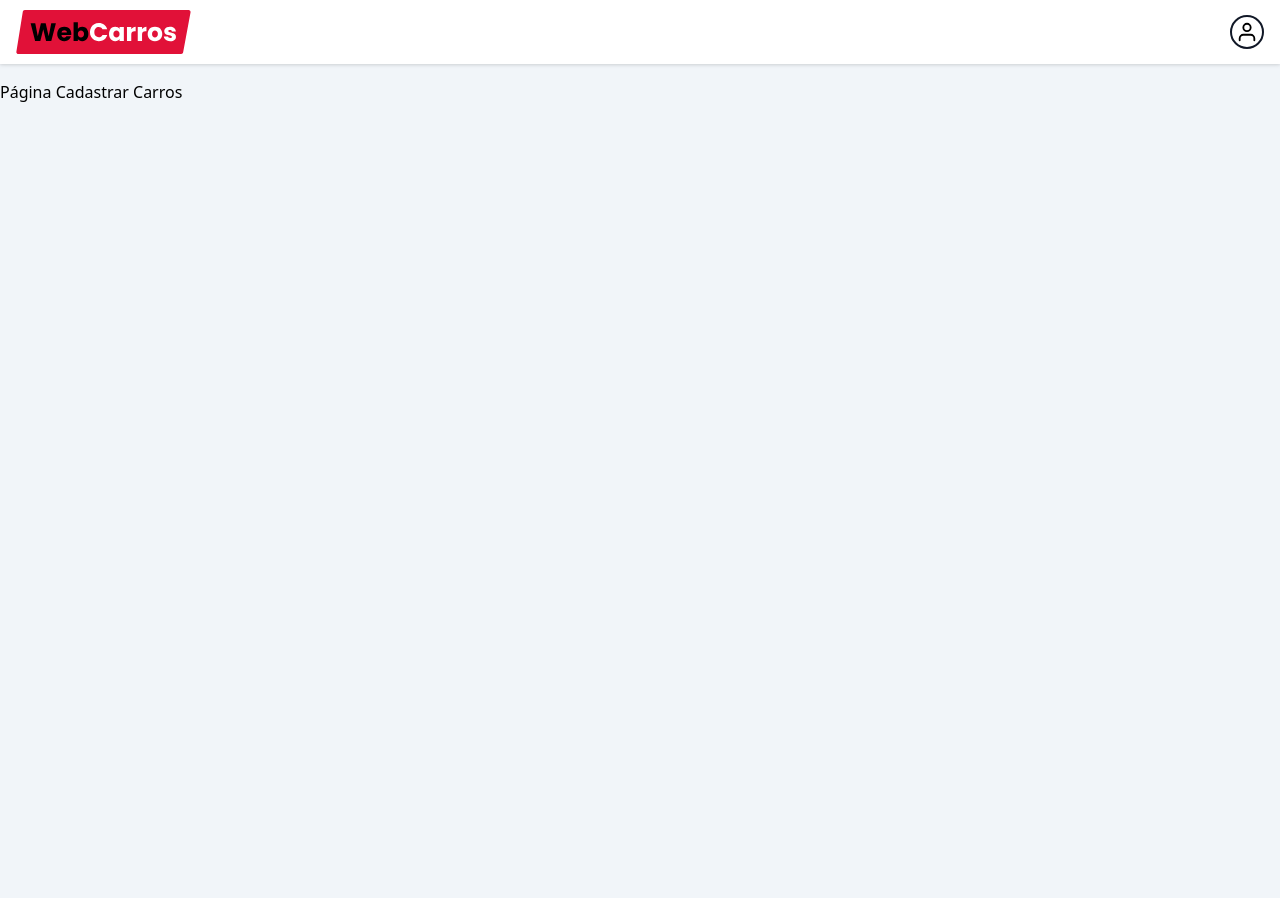
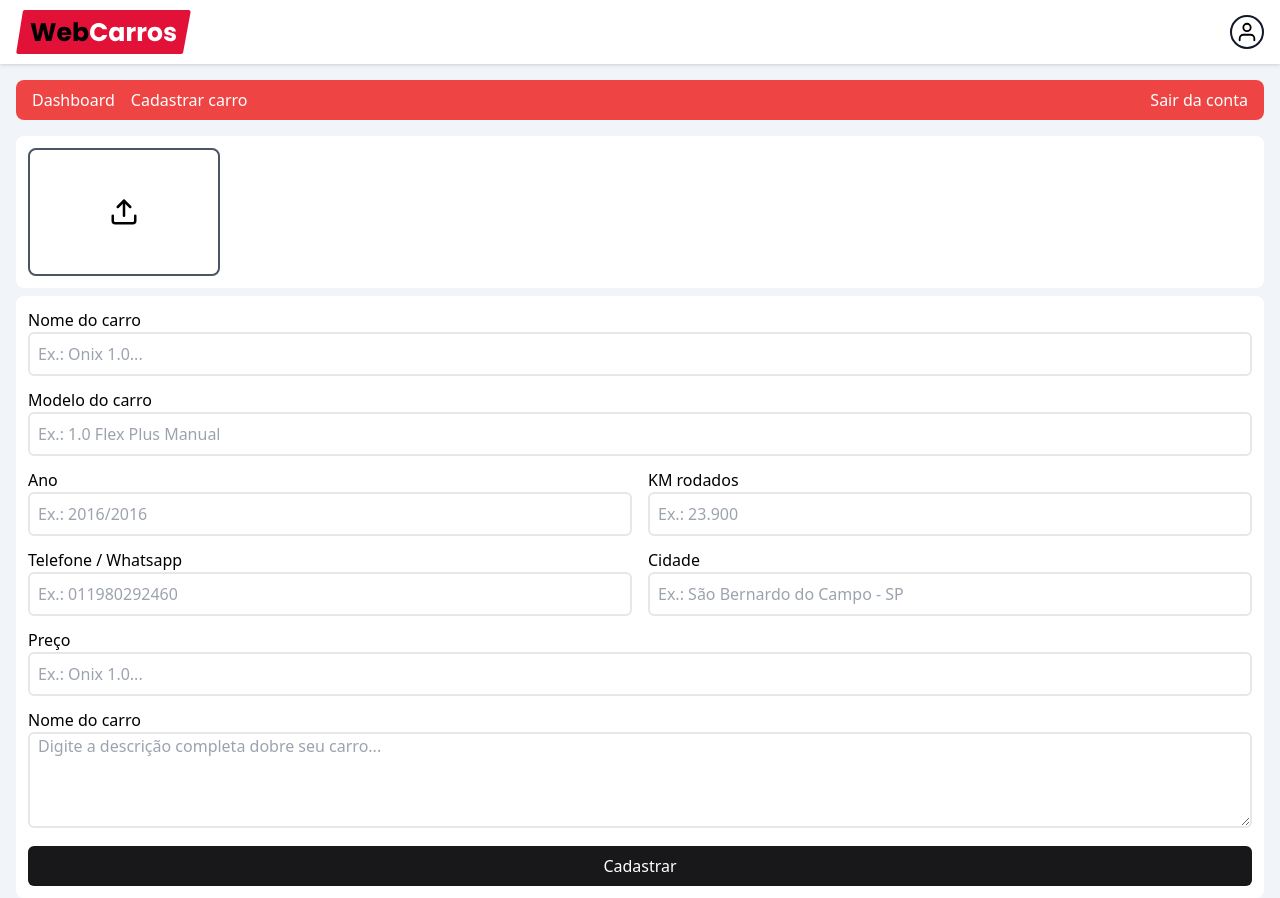
Before and after one commit to alexdev613/webcarros, a React (Vite) app: page /dashboard/new in a window 1280 px wide. Before the commit the page ends 800 px from the top, so only its background shows below. Built offline with nearby package versions, Linux system fonts and the light colour scheme; no server answers; sample sign-in values are in the browser's storage.

Commit message:
feat: criei e estilizei a estrutura do formulário de cadastro de veículos na página de cadastro usando useForm do react-hook-form e o zod para validação dos campos

```diff
--- a/src/pages/dashboard/new/index.tsx
+++ b/src/pages/dashboard/new/index.tsx
@@ -1,7 +1,155 @@
+import { Container } from "../../../components/container";
+import { DashboardHeader } from "../../../components/painelheader";
+import { Input } from "../../../components/input";
+
+import { FiUpload } from "react-icons/fi";
+import { useForm } from 'react-hook-form';
+import { z } from "zod";
+import { zodResolver } from "@hookform/resolvers/zod";
+
+const schema = z.object({
+  name: z.string().min(1, "O campo nome é obrigatório"),
+  model: z.string().min(1, "O modelo do veículo é obrigatório"),
+  year: z.string().min(2, "O ano do carro é obrigatório"),
+  km: z.string().min(1, 'O KM do veículo é obrigatório'),
+  price: z.string().min(1, "O preço é obrigatório"),
+  city: z.string().min(1, "A cidade é obrigatória"),
+  whatsapp: z.string().min(1, "O telefone é obrigatório").refine((value) => /^(\d{11,12})$/.test(value), {
+    message: "Número de telefone inválido."
+  }),
+  description: z.string().min(1, "A descrição é obrigatória")
+})
+
+type FormData = z.infer<typeof schema>;
+
 export function New() {
+  const { register, handleSubmit, formState: { errors }, reset } = useForm<FormData>({
+    resolver: zodResolver(schema),
+    mode: "onChange"
+  })
+
+  function onSubmit(data: FormData) {
+    console.log(data);
+  }
+
   return (
-    <div>
-      <h1>Página Cadastrar Carros</h1>
-    </div>
+    <Container>
+      <DashboardHeader />
+      <div className="w-full bg-white p-3 rounded-lg flex flex-col sm:flex-row items-center gap-2">
+        <button className="border-2 w-48 rounded-lg flex items-center justify-center cursor-pointer border-gray-600 h-32 md:w-48">
+          <div className="absolute cursor-pointer">
+            <FiUpload size={30} color="#000" />
+          </div>
+          <div className="cursor-pointer">
+            <input type="file" accept="image/" className="opacity-0 cursor-pointer" />
+          </div>
+        </button>
+      </div>
+
+      <div className="w-full bg-white p-3 rounded-lg flex flex-col sm:flex-row items-center gap-2 mt-2">
+        <form
+          className="w-full"
+          onSubmit={handleSubmit(onSubmit)}
+        >
+          <div className="mb-3">
+            <label className="mb-2 font-medium">Nome do carro</label>
+            <Input
+              type="text"
+              register={register}
+              name="name"
+              error={errors.name?.message}
+              placeholder="Ex.: Onix 1.0..."
+            />
+          </div>
+
+          <div className="mb-3">
+            <label className="mb-2 font-medium">Modelo do carro</label>
+            <Input
+              type="text"
+              register={register}
+              name="model"
+              error={errors.model?.message}
+              placeholder="Ex.: 1.0 Flex Plus Manual"
+            />
+          </div>
+
+          <div className="flex w-full mb-3 flex-row items-center gap-4">
+            <div className="w-full">
+              <label className="mb-2 font-medium">Ano</label>
+              <Input
+                type="text"
+                register={register}
+                name="year"
+                error={errors.year?.message}
+                placeholder="Ex.: 2016/2016"
+              />
+            </div>
+
+            <div className="w-full">
+              <label className="mb-2 font-medium">KM rodados</label>
+              <Input
+                type="text"
+                register={register}
+                name="km"
+                error={errors.km?.message}
+                placeholder="Ex.: 23.900"
+              />
+            </div>
+          </div>
+
+          <div className="flex w-full mb-3 flex-row items-center gap-4">
+            <div className="w-full">
+              <label className="mb-2 font-medium">Telefone / Whatsapp</label>
+              <Input
+                type="text"
+                register={register}
+                name="whatsapp"
+                error={errors.whatsapp?.message}
+                placeholder="Ex.: 011980292460"
+              />
+            </div>
+
+            <div className="w-full">
+              <label className="mb-2 font-medium">Cidade</label>
+              <Input
+                type="text"
+                register={register}
+                name="city"
+                error={errors.city?.message}
+                placeholder="Ex.: São Bernardo do Campo - SP"
+              />
+            </div>
+          </div>
+
+          <div className="mb-3">
+            <label className="mb-2 font-medium">Preço</label>
+            <Input
+              type="text"
+              register={register}
+              name="price"
+              error={errors.price?.message}
+              placeholder="Ex.: Onix 1.0..."
+            />
+          </div>
+
+          <div className="mb-3">
+            <label className="mb-2 font-medium">Nome do carro</label>
+            <textarea
+              className="border-2 w-full rounded-md h-24 px-2"
+              {...register("description")}
+              name="description"
+              id="description"
+              placeholder="Digite a descrição completa dobre seu carro..."
+            />
+            {errors.description && <p className="mb-1 text-red-500">{errors.description.message}</p>}
+          </div>
+
+          <button className="w-full h-10 rounded-md bg-zinc-900 text-white font-medium">
+            Cadastrar
+          </button>
+
+        </form>
+      </div>
+    </Container>
   )
 }
```
